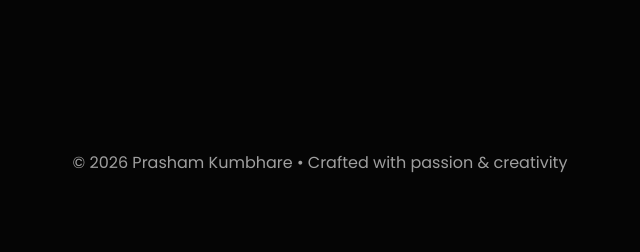
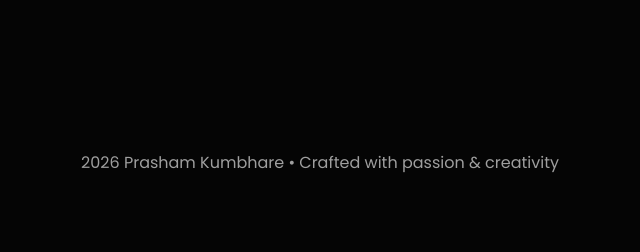
Before and after one commit to PrashamKumbhare/Portfolio, a plain HTML site: page index.html in a window 1280 px wide. Shown: the part 3928-4180 px from the top of the page, 320-960 px from the left. Drawn offline with Linux system fonts and the light colour scheme.

Commit message:
Update index.html

```diff
--- a/index.html
+++ b/index.html
@@ -694,7 +694,7 @@ Comparative Analysis of Execution Efficiency and System Accessibility in Native
 </section>
 
 <footer>
-© 2026 Prasham Kumbhare • Crafted with passion & creativity
+2026 Prasham Kumbhare • Crafted with passion & creativity
 </footer>
 
 </div>
```
